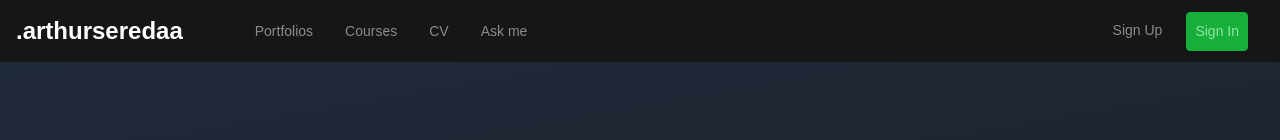
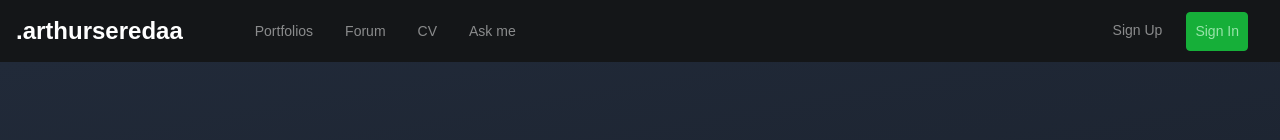
Before and after one commit to arthurseredaa/next-portfolio, a Next.js app: page / in a window 1280 px wide. Shown: the top 140 px of the page. Built offline with nearby package versions, Linux system fonts and the light colour scheme; grey boxes are pictures that could not be loaded.

Commit message:
Change link in navbar

```diff
--- a/components/shared/Navbar.js
+++ b/components/shared/Navbar.js
@@ -22,8 +22,8 @@ export const Navbar = () => {
               </Link>
             </li>
             <li className="nav-item mr-3">
-              <Link href={"/courses"} passHref>
-                <a className="nav-link" style={router.pathname === "/courses" ? {color: "#90CAF9"} : null}>Courses</a>
+              <Link href={"/forum/topics/1"} passHref>
+                <a className="nav-link" style={router.pathname === "/forum/topics" ? {color: "#90CAF9"} : null}>Forum</a>
               </Link>
             </li>
             <li className="nav-item mr-3">
```
